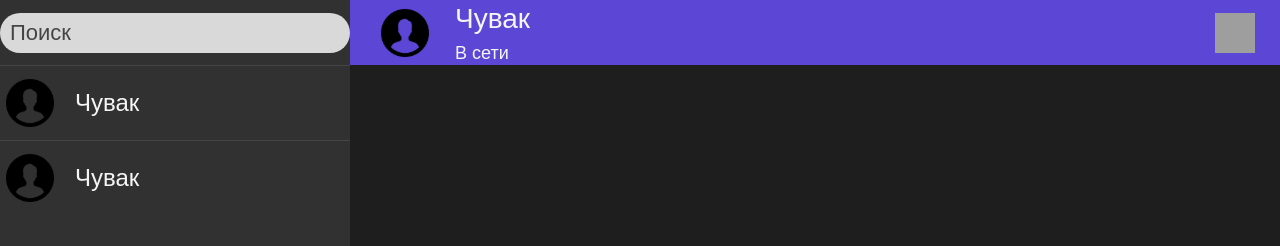
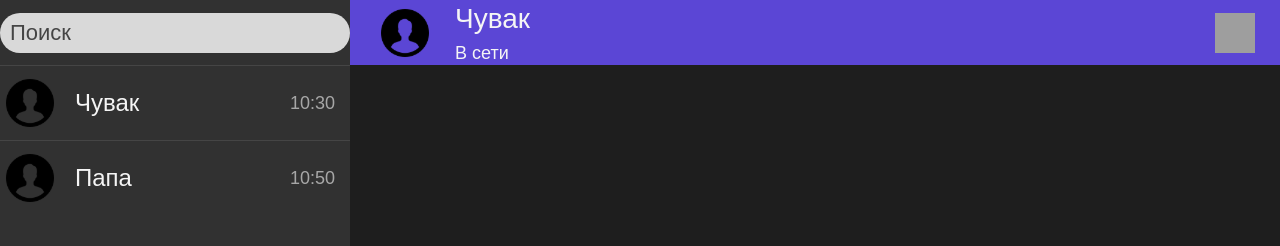
Before and after one commit to ktoto2007/messager, a React (Vite) app: page / in a window 1280 px wide. Shown: the top 246 px of the page. Built offline with nearby package versions, Linux system fonts and the light colour scheme; grey boxes are pictures that could not be loaded.

Commit message:
added chats store

```diff
--- a/src/App.css
+++ b/src/App.css
@@ -66,6 +66,14 @@ img {
 
 .name-nav {
   font-size: 24px;
+  color: #f5f5f5;
+}
+
+.chat-time {
+  opacity: 0.6;
+  margin-left: auto;
+  margin-right: 15px;
+  font-size: 18px;
   color: #f5f5f5;
 }
 
@@ -145,7 +153,7 @@ img {
   border-bottom-right-radius: 1px;
 }
 
-.time {
+.message-time {
   font-size: 16px;
 }
 
--- a/src/App.tsx
+++ b/src/App.tsx
@@ -1,20 +1,21 @@
 import { createContext, useContext, useState } from 'react'
 import './App.css'
-import { useMessage, type MessageType } from './stores'
+import { useChat, useMessage, type MessageType } from './stores'
 import { useShallow } from 'zustand/react/shallow'
 
-const dialogs = [{id: '3a49968e-be78-4593-8440-8f60d168a8f2', name: 'Чувак'}, {id: '3a49968e-be78-4593-8440-8f60d168a8f2', name: 'Чувак'}]
-
-type DialogProps = {
+type ChatProps = {
   id: string
   name: string
+  time: string
+  src: string
 }
 
-const Dialog = (props: DialogProps) => {
+const Chat = (props: ChatProps) => {
   return (
     <div className="chat-nav">
-      <img src="src\assets\Profile.svg" alt=""/>
+      <img src={props.src} alt=""/>
       <p className="name-nav">{props.name}</p>
+      <div className='chat-time'>{props.time}</div>
     </div>
   );
 }
@@ -29,7 +30,7 @@ const Message = (props: MessageProps) => {
   return (
     <div className="message">
       {props.text}
-      <div className='time'>
+      <div className='message-time'>
         {props.time}
       </div>
     </div>
@@ -72,11 +73,15 @@ const ChatBottom = () => {
 const Nav = () => {
   const [searchValue, setSearchValue] = useState<string>("");
 
+  const {chats} = useChat(useShallow(state => ({
+    chats: state.chats
+  })))
+
   return (
     <div className="nav">
       <Search mutateValue={setSearchValue}/>
       <div className="dialogsWrapper">
-        {dialogs.map((el) => <Dialog {...el}/>)}
+        {chats.map((el) => <Chat {...el}/>)}
       </div>
     </div>
   );
--- a/src/stores.ts
+++ b/src/stores.ts
@@ -19,3 +19,18 @@ export const useMessage = create<MessagesStore>((set) => ({
         )
     }
 }))
+
+type ChatType = {
+    id: string,
+    name: string,
+    time: string
+    src: string
+}
+
+interface ChatsStore {
+    chats: ChatType[]
+}
+
+export const useChat = create<ChatsStore>((set) => ({
+    chats: [{id: 'i34ru88', name: 'Чувак', time: '10:30', src: "src/assets/Profile.svg"}, {id: 'i34ru88', name: 'Папа', time: '10:50', src: "src/assets/Profile.svg"}]
+}))
```
